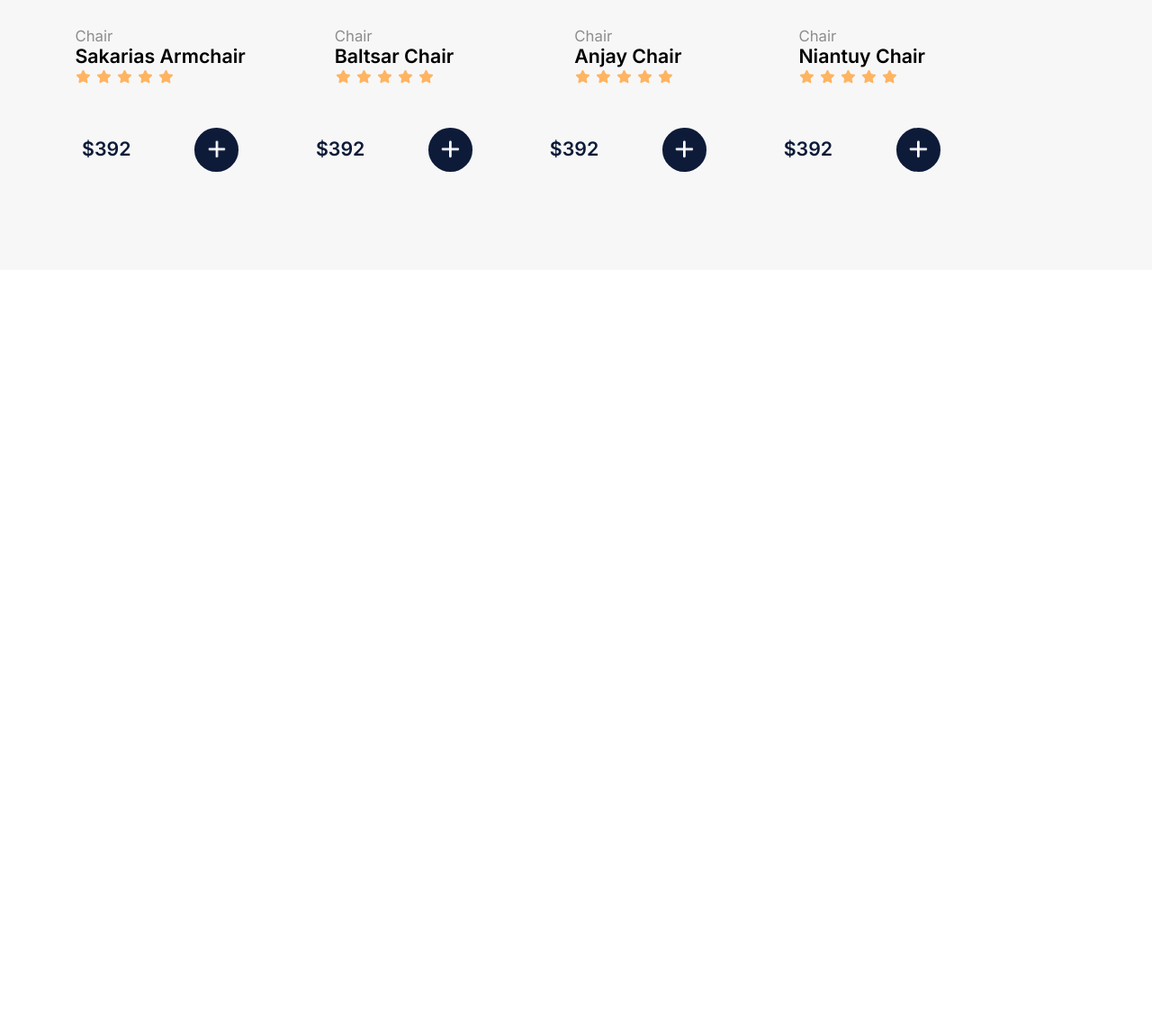
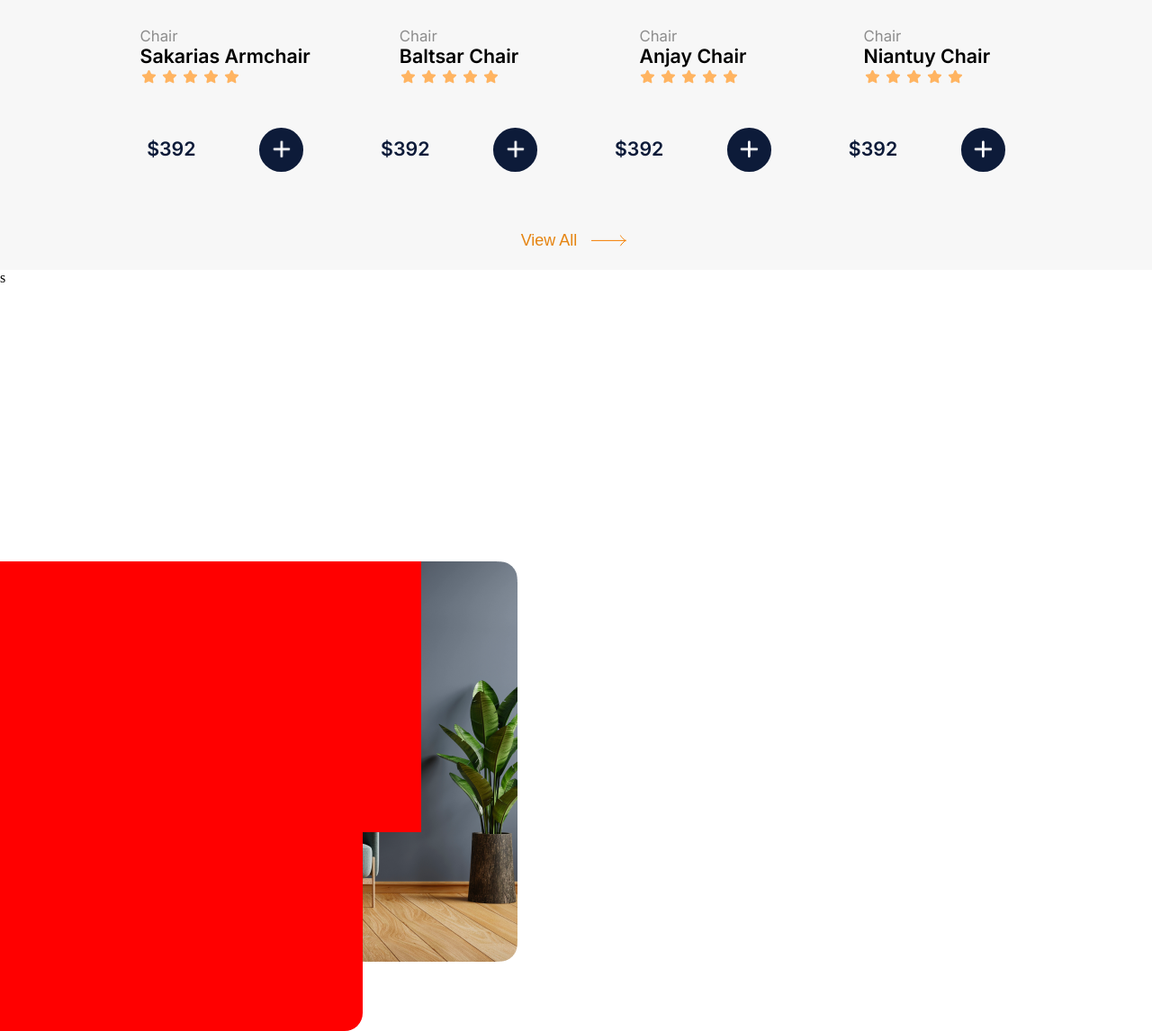
Before and after one commit to Machakhleli/nuclear-design--10x, a plain HTML site: page index.html in a window 1280 px wide. Shown: the part 2004-3150 px from the top of the page at 90% size. Before the commit the page ends 2304 px from the top, so only its background shows below. Drawn offline with Linux system fonts and the light colour scheme; a web font is replaced by a local one.

Commit message:
add experiance section

```diff
--- a/index.html
+++ b/index.html
@@ -400,8 +400,38 @@
               " stroke-width="2.17391" stroke-linecap="square" />
                 </svg>
             </button>
+        </div>
         <button class="view-all-btn">
             <span>View All</span>
+            <svg width="48" height="24" viewBox="0 0 48 24" fill="none" xmlns="http://www.w3.org/2000/svg">
+                <path
+                    d="M4.5 12.4002H42M42 12.4002C42 12.4002 37.5119 9.44867 36.6 7.00024M42 12.4002C42 12.4002 38.0324 15.1736 36.6 17.8002"
+                    stroke="#E58411" style="
+            stroke: #e58411;
+            stroke: color(display-p3 0.8999 0.5174 0.0684);
+            stroke-opacity: 1;
+          " stroke-linecap="square" />
+            </svg>
+        </button>
+    </section>
+    s
+    <!-- section experience wrapper -->
+    <section class="experience-wrapper">
+
+        <div class="experience-img">
+            <div class="top-background"></div>
+            <div class="right-background"></div>
+            <div class="bottom-background"></div>
+        </div>
+        <div class="experiance-content">
+            <span>experiences</span>
+            <h3>we provide you the best experience</h3>
+            <p>You don’t have to worry about the result because all of these <br>
+                interiors are made by people who are professionals in their fields <br>
+                with an elegant and lucurious style and with premium quality <br>
+                materials</p>
+            <button class="choose-btn">
+                <span>sMore info</span>
                 <svg width="48" height="24" viewBox="0 0 48 24" fill="none" xmlns="http://www.w3.org/2000/svg">
                     <path
                         d="M4.5 12.4002H42M42 12.4002C42 12.4002 37.5119 9.44867 36.6 7.00024M42 12.4002C42 12.4002 38.0324 15.1736 36.6 17.8002"
--- a/styles.css
+++ b/styles.css
@@ -328,6 +328,7 @@ li .dropdown {
     align-items: center;
     gap: 42px;
     margin-top: 80px;
+    margin-bottom: 60px;
 }
 
 .product {
@@ -414,8 +415,9 @@ li .dropdown {
     text-align: center;
     cursor: pointer;
 }
+
 .left-scroll-arrow:hover,
-.right-scroll-arrow:hover{
+.right-scroll-arrow:hover {
     border: none;
     border-radius: 50%;
     background-color: #FFFFFF;
@@ -424,10 +426,74 @@ li .dropdown {
 
 .left-scroll-arrow {
     position: absolute;
-    left: 180px
+    left: 170px
 }
 
 .right-scroll-arrow {
     position: absolute;
     right: 180px;
 }
+
+.view-all-btn {
+    margin: 0 auto;
+    display: flex;
+    justify-content: space-between;
+    align-items: center;
+    font-family: 'Gilroy-Medium', sans-serif;
+    font-weight: 400;
+    font-size: 18px;
+    line-height: 33.3px;
+    color: #E58411;
+    border: none;
+    background-color: transparent;
+    gap: 12px;
+    cursor: pointer;
+}
+
+.view-all-btn:hover {
+    transform: scale(1.1);
+}
+/* section  experience wrapper*/
+.experience-wrapper{
+    width: 100%;
+    height: 100vh;
+    display: flex;
+    justify-content: space-between;
+    align-items: center;
+    position: relative;
+
+
+}
+.top-background{
+    position: absolute;
+    width: 430px;
+    height: 422px;
+    background-color: red;
+    top: 100px;
+    border-radius: 20px;
+
+}
+.right-background{
+    position: absolute;
+    width: 495px;
+    height: 301px;
+    background-color: red;
+    background-size: ;
+
+}
+.experience-img{
+    position: absolute;
+    width: 639px;
+    height: 445px;
+    top: 306px;
+    left: -27px;
+    background-image: url(./media/sofa-exp.png);
+    background-repeat: no-repeat;
+    border-top-right-radius: 20px;
+    border-bottom-right-radius: 20px;
+    backdrop-filter: blur(50px);
+}
+.experiance-content{
+    width: 556px;
+    /* margin: 0 auto; */
+}
```
Also changed, not shown: media/sofa-exp.png (added). Lines whose indentation alone changed are shown as unchanged.
